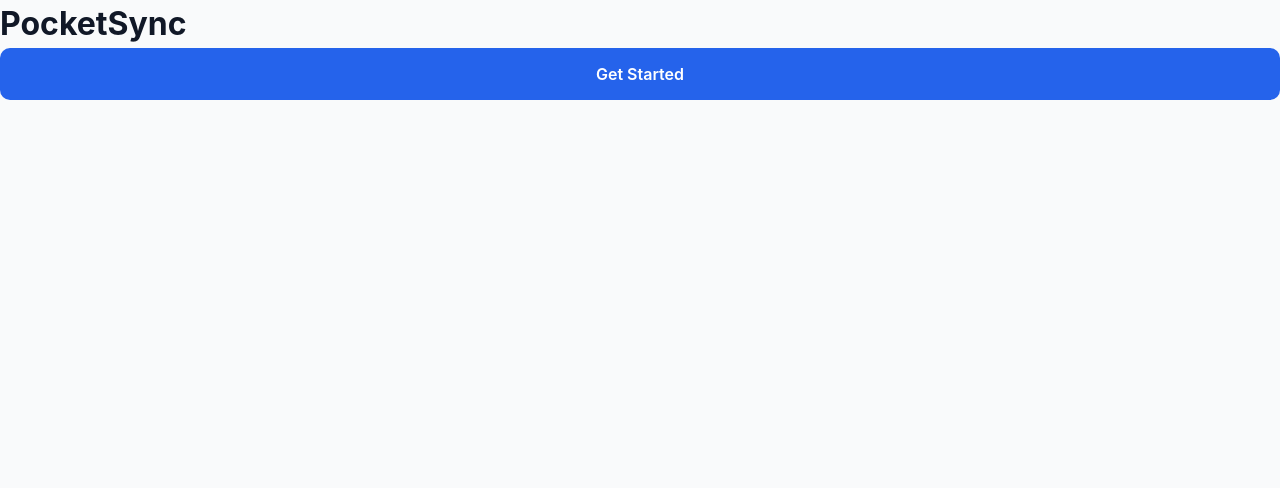
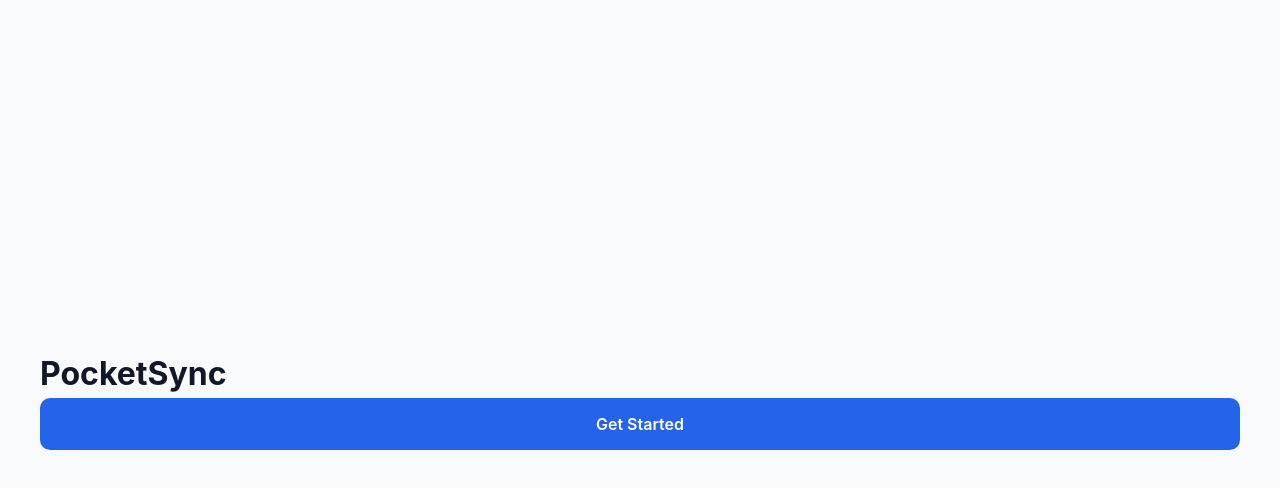
Before and after one commit to Group-7-SCRUM-Sprint/pocketsync-mvp, a React (Vite) app in the folder frontend/: page / in a window 1280 px wide. Shown: the top 488 px of the page. Built offline with nearby package versions, Linux system fonts and the light colour scheme.

Commit message:
refactor: update layouts to use react router outlet

```diff
--- /dev/null
+++ b/frontend/src/layouts/AuthLayout.css
@@ -0,0 +1,15 @@
+.auth-layout {
+  min-height: 100vh;
+  background-color: var(--gray-50);
+
+  display: flex;
+  justify-content: center;
+  align-items: center;
+
+  padding: 2rem;
+}
+
+.auth-container {
+  width: 100%;
+  max-width: 450px;
+}
--- a/frontend/src/layouts/AuthLayout.tsx
+++ b/frontend/src/layouts/AuthLayout.tsx
@@ -1,9 +1,12 @@
 import { Outlet } from "react-router-dom";
+import "./AuthLayout.css";
 
 export default function AuthLayout() {
   return (
-    <div className="min-h-screen flex items-center justify-center bg-slate-100">
-      <Outlet />
-    </div>
+    <main className="auth-layout">
+      <div className="auth-container">
+        <Outlet />
+      </div>
+    </main>
   );
 }
--- /dev/null
+++ b/frontend/src/layouts/ProtectedLayout.css
@@ -0,0 +1,4 @@
+.protected-layout {
+  min-height: 100vh;
+  background-color: var(--gray-100);
+}
--- a/frontend/src/layouts/ProtectedLayout.tsx
+++ b/frontend/src/layouts/ProtectedLayout.tsx
@@ -1,9 +1,10 @@
 import { Outlet } from "react-router-dom";
+import "./ProtectedLayout.css";
 
 export default function ProtectedLayout() {
   return (
-    <div className="min-h-screen bg-gray-50">
+    <main className="protected-layout">
       <Outlet />
-    </div>
+    </main>
   );
 }
--- /dev/null
+++ b/frontend/src/layouts/PublicLayout.css
@@ -0,0 +1,15 @@
+.public-layout {
+  min-height: 100vh;
+  background-color: var(--gray-50);
+
+  display: flex;
+  justify-content: center;
+  align-items: center;
+
+  padding: 2rem;
+}
+
+.public-container {
+  width: 100%;
+  max-width: 1200px;
+}
--- a/frontend/src/layouts/PublicLayout.tsx
+++ b/frontend/src/layouts/PublicLayout.tsx
@@ -1,9 +1,12 @@
 import { Outlet } from "react-router-dom";
+import "./PublicLayout.css";
 
 export default function PublicLayout() {
   return (
-   <div className="min-h-screen bg-slate-50">
-      <Outlet />
-    </div>
+    <main className="public-layout">
+      <div className="public-container">
+        <Outlet />
+      </div>
+    </main>
   );
 }
```
